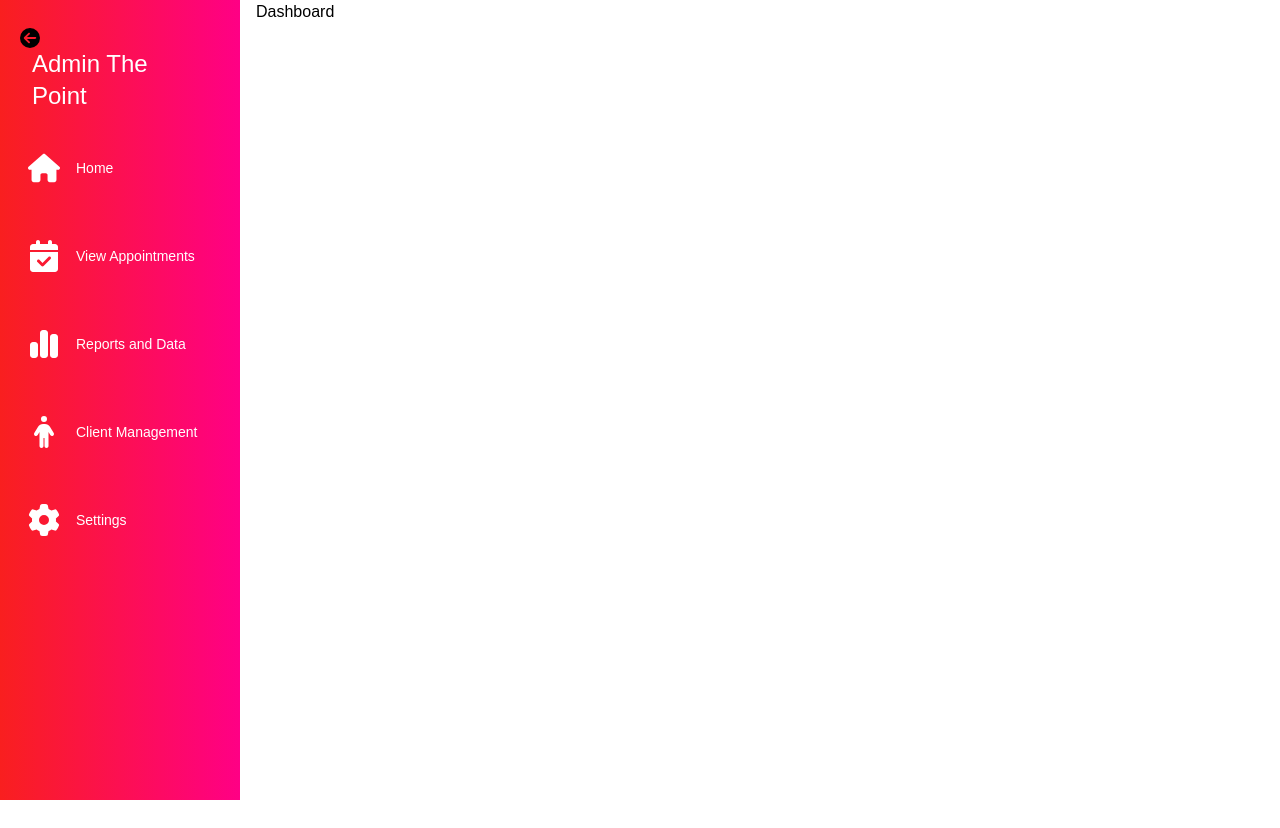
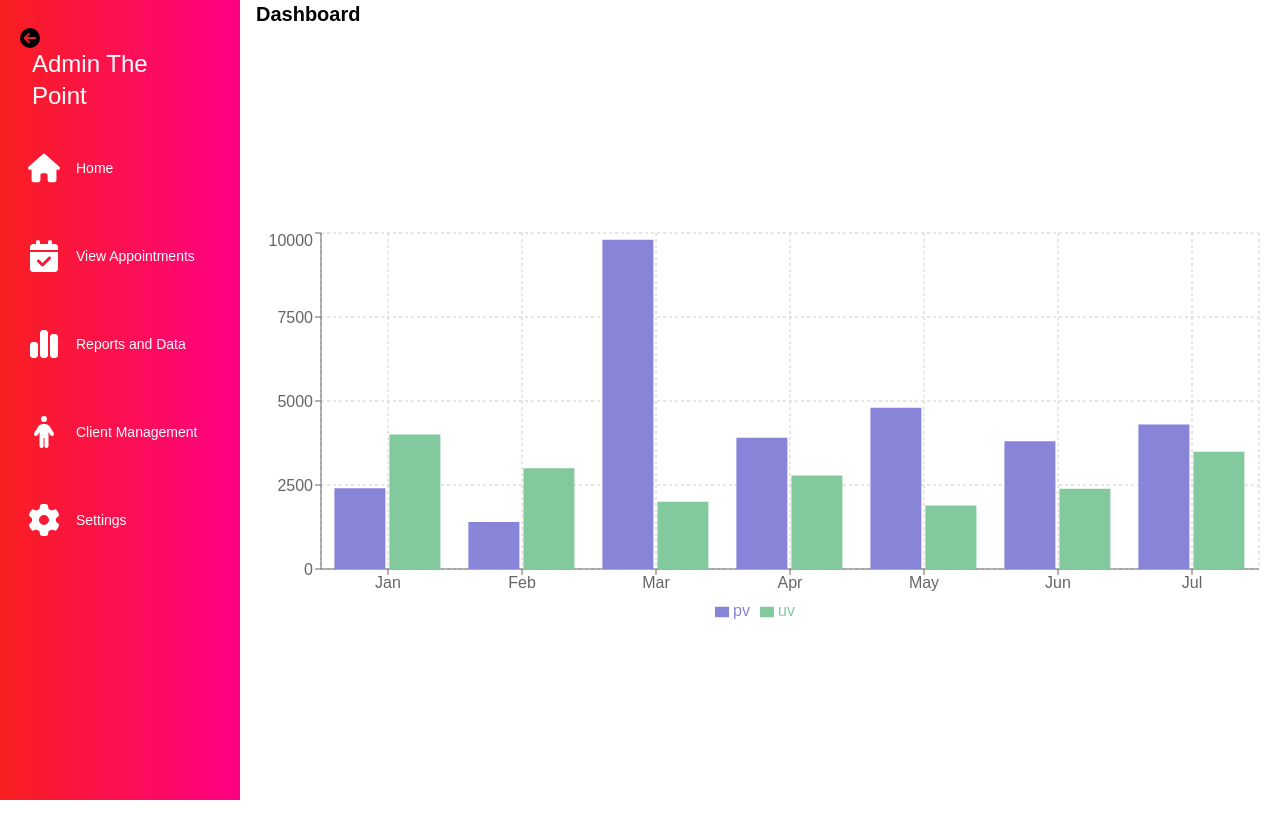
Before and after one commit to jomcelis9/thePoint, a React (Vite) app in the folder frontend/thePoint/: page /admin in a window 1280 px wide. Before the commit the page ends 800 px from the top, so only its background shows below. Built offline with nearby package versions, Linux system fonts and the light colour scheme.

Commit message:
Dashboard

```diff
--- a/frontend/thePoint/src/pages/admin/Dashboard.jsx
+++ b/frontend/thePoint/src/pages/admin/Dashboard.jsx
@@ -1,6 +1,45 @@
+// src/Dashboard.js
 
-export default function Dashboard(){
-    return(
-        <div className="relative">Dashboard </div>
-    )
+import React from 'react';
+import {
+  BarChart,
+  Bar,
+  XAxis,
+  YAxis,
+  Tooltip,
+  CartesianGrid,
+  Legend,
+  ResponsiveContainer,
+} from 'recharts';
+
+export default function Dashboard() {
+  // Sample data for the chart
+  const data = [
+    { name: 'Jan', uv: 4000, pv: 2400, amt: 2400 },
+    { name: 'Feb', uv: 3000, pv: 1398, amt: 2210 },
+    { name: 'Mar', uv: 2000, pv: 9800, amt: 2290 },
+    { name: 'Apr', uv: 2780, pv: 3908, amt: 2000 },
+    { name: 'May', uv: 1890, pv: 4800, amt: 2181 },
+    { name: 'Jun', uv: 2390, pv: 3800, amt: 2500 },
+    { name: 'Jul', uv: 3490, pv: 4300, amt: 2100 },
+  ];
+
+  return (
+    <div className="relative">
+        <h1 className="text-xl font-bold">Dashboard</h1>
+        <div className='relative flex justify-center items-center h-screen'>
+        <ResponsiveContainer width="100%" height={400}>
+            <BarChart data={data}>
+            <CartesianGrid strokeDasharray="3 3" />
+            <XAxis dataKey="name" />
+            <YAxis />
+            <Tooltip />
+            <Legend />
+            <Bar dataKey="pv" fill="#8884d8" />
+            <Bar dataKey="uv" fill="#82ca9d" />
+            </BarChart>
+        </ResponsiveContainer>
+        </div>
+    </div>
+  );
 }
```
